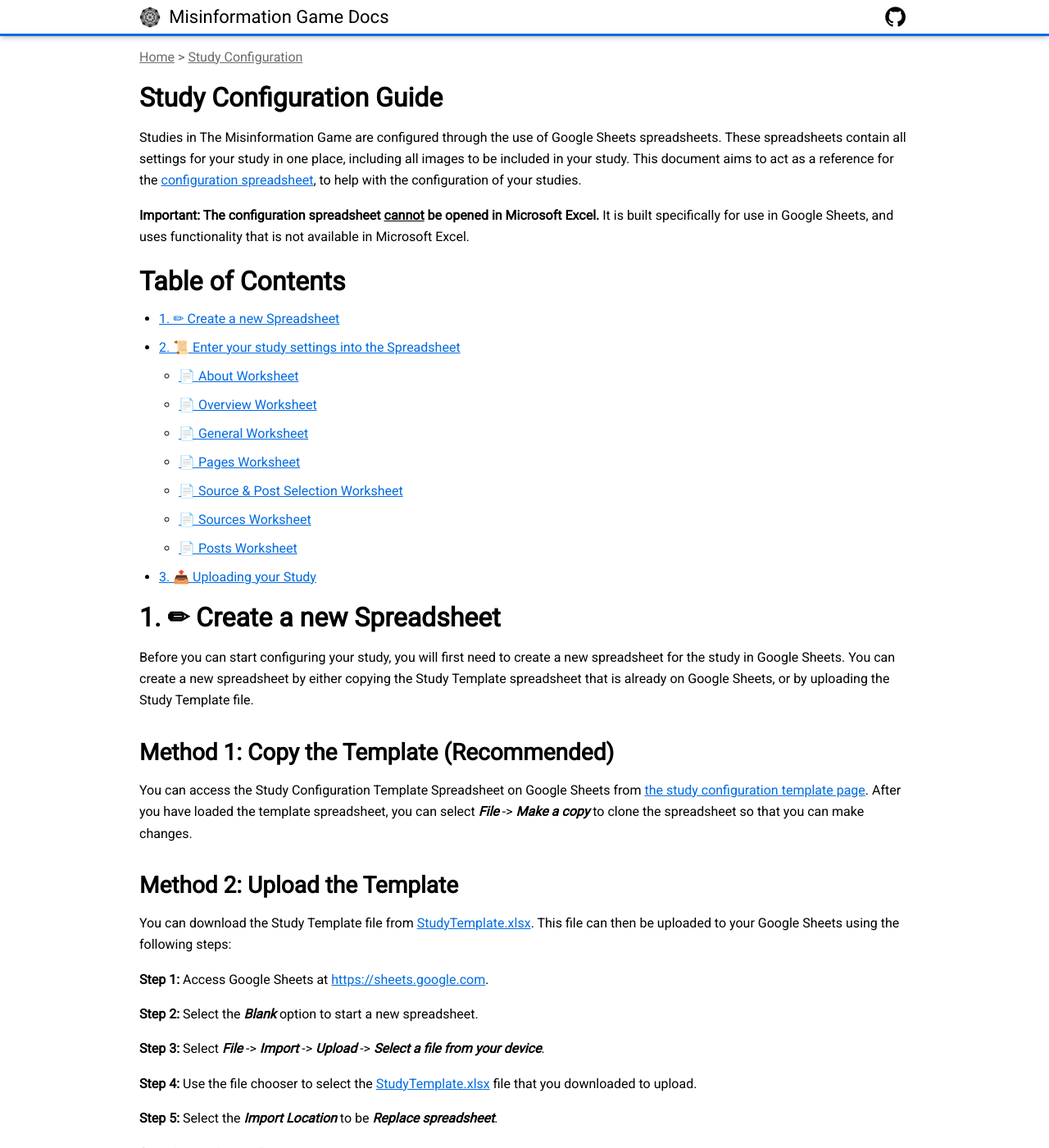
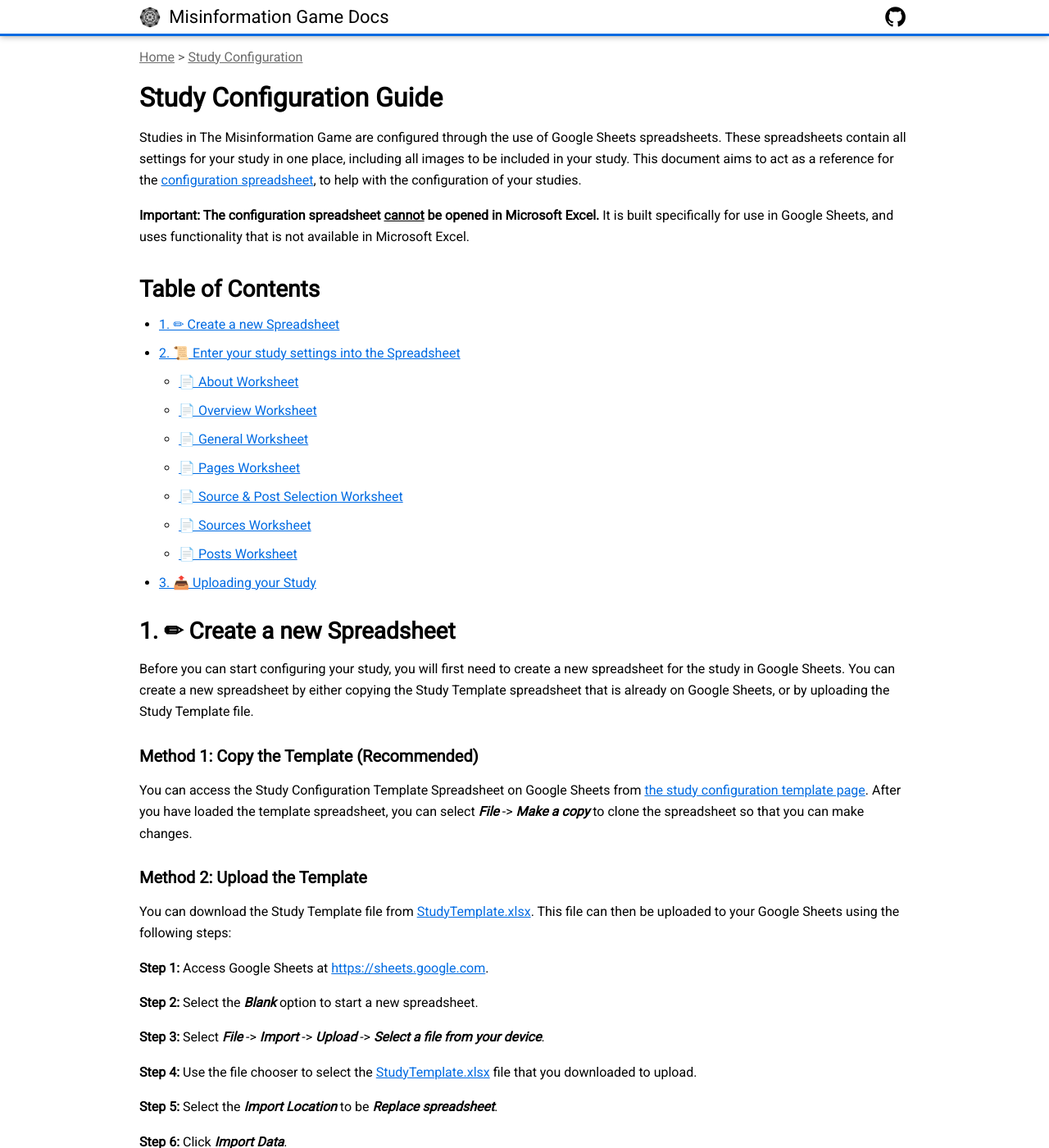
Before and after one commit to beekewardin/themisinformationgame.github.io, a Jekyll site: the page built from StudyConfiguration.md, in a window 1280 px wide and 1400 px high. Shown: the whole window at 82% size. Built offline with Jekyll 4.4.1, drawn with Linux system fonts in a browser that asks for light colours; nearby versions of some CDN libraries; our own code applies the rules of GitHub Pages for plain Markdown files.

Commit message:
Change formatting of headers in the 'Study Configuration' documentation, and auto-generate table of contents for 'Simulation' documentation (more to come)

````diff
--- a/StudyConfiguration.md
+++ b/StudyConfiguration.md
@@ -22,9 +22,10 @@
 Microsoft Excel.
 
 
-<h1 id="toc">
+
+<h2 id="toc">
     Table of Contents
-</h1>
+</h2>
 * [1. ✏ Create a new Spreadsheet](#create)
 * [2. 📜 Enter your study settings into the Spreadsheet](#configure)
     - [📄 About Worksheet](#about)
@@ -37,9 +38,9 @@
 * [3. 📤 Uploading your Study](#upload)
 
 
-<h1 id="create">
+<h2 id="create">
     1. ✏ Create a new Spreadsheet
-</h1>
+</h2>
 Before you can start configuring your study, you will first
 need to create a new spreadsheet for the study in Google
 Sheets. You can create a new spreadsheet by either copying
@@ -47,9 +48,9 @@
 Sheets, or by uploading the Study Template file.
 
 
-<h2 id="create-copy">
+<h3 id="create-copy">
     Method 1: Copy the Template (Recommended)
-</h2>
+</h3>
 You can access the Study Configuration Template Spreadsheet on Google Sheets
 from [the study configuration template page](/link/StudyTemplate).
 After you have loaded the template spreadsheet, you can select
@@ -57,9 +58,9 @@
 you can make changes.
 
 
-<h2 id="create-upload">
+<h3 id="create-upload">
     Method 2: Upload the Template
-</h2>
+</h3>
 You can download the Study Template file from
 [StudyTemplate.xlsx](StudyTemplate.xlsx). This file can then
 be uploaded to your Google Sheets using the following steps:
@@ -86,9 +87,9 @@
 to create your new study.
 
 
-<h1 id="configure">
+<h2 id="configure">
     2. 📜 Enter your study settings into the Spreadsheet
-</h1>
+</h2>
 The configuration spreadsheet may look intimidating at
 first glance, and so this section will try to break
 down the configuration spreadsheet sheet-by-sheet.
@@ -98,9 +99,9 @@
 configure your study.
 
 
-<h2 id="about">
+<h3 id="about">
     2.1. 📄 About Worksheet
-</h2>
+</h3>
 The _About_ sheet gives an overview of the structure of
 the spreadsheet, with a short description of each sheet in
 the spreadsheet. It also contains a legend for what the
@@ -112,26 +113,26 @@
 spreadsheet.
 
 
-<h2 id="overview">
+<h3 id="overview">
     2.2. 📄 Overview Worksheet
-</h2>
+</h3>
 The _Overview_ sheet provides a summary of all the settings
 that have been entered. It also collates all the errors
 between all the sheets into one place, so that you can
 easily identify if there are any errors in your
 configuration.
 
-<h3 id="overview-status">
+<h4 id="overview-status">
     2.2.1. Status
-</h3>
+</h4>
 The status of the spreadsheet gives an indication of
 whether there are any errors in the spreadsheet. If
 there are any errors in any of the sheets, an error
 will be shown here.
 
-<h3 id="overview-opened-in-sheets">
+<h4 id="overview-opened-in-sheets">
     2.2.2. Opened in Google Sheets
-</h3>
+</h4>
 This attempts to detect whether the spreadsheet was
 opened in Google Sheets, and will error if it can
 detect that it was opened in Microsoft Excel. This
@@ -139,25 +140,25 @@
 Sheets and Microsoft Excel, and it therefore may not
 be 100% accurate.
 
-<h3 id="overview-general">
+<h4 id="overview-general">
     2.2.3. General Settings
-</h3>
+</h4>
 This section gives an overview of the general settings
 of your study, as well as their validity in the top-left.
 The **Pages** value will show the exact order of pages
 that participants will be shown when they participate
 in your study.
 
-<h3 id="overview-sources">
+<h4 id="overview-sources">
     2.2.4. Sources
-</h3>
+</h4>
 This will show the validity of all the sources you have
 entered, and includes the number of sources that have been
 included in the _Sources_ sheet.
 
-<h3 id="overview-posts">
+<h4 id="overview-posts">
     2.2.5. Posts
-</h3>
+</h4>
 This will show the validity of all posts, as well as the
 number of true and false posts that have been included
 in the _Posts_ sheet.
@@ -173,17 +174,17 @@
 being shown, even if the true post percentage is 100%.
 
 
-<h2 id="general">
+<h3 id="general">
     2.3. 📄 General Worksheet
-</h2>
+</h3>
 The General sheet is the best place to start when creating
 a study. It contains all the most broad settings of
 studies including their name, description, and length.
 
 
-<h3 id="general-basic-settings">
+<h4 id="general-basic-settings">
     2.3.1. Basic Settings
-</h3>
+</h4>
 This section contains the most basic settings that likely
 should be changed for each study.
 
@@ -231,9 +232,9 @@
 have been given.
 
 
-<h3 id="general-ui-settings">
+<h4 id="general-ui-settings">
     2.3.2. User Interface Settings
-</h3>
+</h4>
 This section contains the settings that change the user
 interface of The Misinformation Game for participants.
 These options change the way that participants are able
@@ -275,9 +276,9 @@
 Whether to allow participants to dislike comments.
 
 
-<h3 id="general-advanced-settings">
+<h4 id="general-advanced-settings">
     2.3.3. Advanced Settings
-</h3>
+</h4>
 These settings can be used to fine-tune your study.
 It is unlikely that you will need to edit these settings.
 
@@ -328,18 +329,18 @@
 </figure>
 
 
-<h2 id="pages">
+<h3 id="pages">
     2.4. 📄 Pages Worksheet
-</h2>
+</h3>
 The _Pages_ sheet allows you to edit the content of
 the instructions and debriefing that the users may be
 shown. It also allows you to edit the enforced delays
 (with disabled continue button) on these pages.
 
 
-<h3 id="pages-formatting">
+<h4 id="pages-formatting">
     2.4.1. Formatting the Text
-</h3>
+</h4>
 The text on these pages can be formatted to include **bold**,
 _italic_,
 <span style="font-size: 1.2em">larger text</span>,
@@ -373,9 +374,9 @@
 ```
 
 
-<h3 id="pages-intro-before-rules">
+<h4 id="pages-intro-before-rules">
     2.4.2. Introduction before game rules
-</h3>
+</h4>
 This page will be shown to participants after they have
 identified themselves, and before they are shown the
 rules of the game. This page can be used for instructions.
@@ -383,9 +384,9 @@
 an introduction before they are shown the game rules, then
 leave this page blank.
 
-<h3 id="pages-rules">
+<h4 id="pages-rules">
     2.4.3. Game Rules
-</h3>
+</h4>
 This page will be shown to participants after they have
 viewed the introduction before the game rules page. This
 page is intended to be used to explain the rules of the game
@@ -430,18 +431,18 @@
 - {% raw %}`{{YOUR-PROGRESS-EXAMPLE}}`{% endraw %}:
   An example Your Progress box with placeholder values.
 
-<h3 id="pages-intro-after-rules">
+<h4 id="pages-intro-after-rules">
     2.4.4. Introduction after game rules
-</h3>
+</h4>
 This page will be shown to participants after they have
 been shown the rules of the game. This page can also be
 used for instructions. It is _optional_, so if you do not
 wish to show participants an introduction after they are
 shown the game rules, then leave this page blank.
 
-<h3 id="pages-debriefing">
+<h4 id="pages-debriefing">
     2.4.5. Debriefing
-</h3>
+</h4>
 This page will be shown to participants after they have
 completed the study. This page is not optional. An
 example of this debriefing screen is shown below,
@@ -473,9 +474,9 @@
 </figure>
 
 
-<h2 id="selection">
+<h3 id="selection">
     2.5. 📄 Source & Post Selection Worksheet
-</h2>
+</h3>
 The Source & Post Selection sheet allows you to edit the
 method that is used to select the source/post pairs that
 will be shown to participants in their games. There are
@@ -486,9 +487,9 @@
 in the [Simulation documentation](/Simulation).
 
 
-<h3 id="selection-selecting-method">
+<h4 id="selection-selecting-method">
     2.5.1. Selecting a Method
-</h3>
+</h4>
 The **Source & Post Selection Method** value at the top of
 this sheet should be changed manually to the name of the method
 to be used. This should be one of _Overall-Ratio_,
@@ -498,9 +499,9 @@
 disabled.
 
 
-<h3 id="selection-overall-ratio">
+<h4 id="selection-overall-ratio">
     2.5.2. Method 1: Overall-Ratio
-</h3>
+</h4>
 Sources will be selected randomly, and the associated
 post will be chosen to match an overall ratio of
 true:false posts. The settings for this method are
@@ -515,9 +516,9 @@
 should approach this value.
 
 
-<h3 id="selection-source-ratios">
+<h4 id="selection-source-ratios">
     2.5.3. Method 2: Source-Ratios
-</h3>
+</h4>
 Sources will be selected randomly, and the associated
 post will be chosen to match the **True Post Percentage**
 defined for each source.
@@ -529,9 +530,9 @@
 to show should approach their defined **True Post Percentage**.
 
 
-<h3 id="selection-credibility">
+<h4 id="selection-credibility">
     2.5.4. Method 3: Credibility
-</h3>
+</h4>
 Sources will be selected randomly, and then a **True Post
 Percentage** will be calculated from the credibility of
 the source. The ratio will then be used to sample a true
@@ -550,9 +551,9 @@
 credibility is zero.
 
 
-<h3 id="selection-predefined">
+<h4 id="selection-predefined">
     2.5.5. Method 4: Pre-Defined
-</h3>
+</h4>
 An exact set of source/post pairs is manually defined.
 The source/post pairs can be manually defined in the
 _Pre-Defined Source & Post Order_ sheet, alongside
@@ -572,9 +573,9 @@
 These IDs can be found in the _Posts_ sheet.
 
 
-<h2 id="sources">
+<h3 id="sources">
     2.6. 📄 Sources Worksheet
-</h2>
+</h3>
 The _Sources_ sheet allows you to add all the sources that can
 be shown to participants during your study. Each source contains
 several settings to define their appearance and behaviour. An
@@ -591,9 +592,9 @@
 preview the settings for your sources.
 
 
-<h3 id="sources-defaults">
+<h4 id="sources-defaults">
     2.6.1. Default Source Values
-</h3>
+</h4>
 This section defines defaults for some source parameters
 to avoid repetition in entering values that are constant
 for most sources. If one of the parameters that has a
@@ -631,9 +632,9 @@
 </figure>
 
 
-<h3 id="sources-table">
+<h4 id="sources-table">
     2.6.2. Sources Table
-</h3>
+</h4>
 The table below the Default Source Values is where the sources
 in the study can be added. Each row in this table represents
 one source. The **ID** and **Name** of each source is required
@@ -735,9 +736,9 @@
   </a> is "Source-Ratios".
 
 
-<h2 id="posts">
+<h3 id="posts">
     2.7. 📄 Posts Worksheet
-</h2>
+</h3>
 The _Posts_ sheet allows you to add all the posts that could
 be shown to participants during the game. Each post can
 only be shown to a participant once, and will never be
@@ -749,9 +750,9 @@
 number of true and false posts that you have entered.
 
 
-<h3 id="posts-default-values">
+<h4 id="posts-default-values">
     2.7.1. Default Post Values
-</h3>
+</h4>
 This section defines separate defaults for true posts and
 false posts. This is done to reduce the effort in creating
 consistent behaviour for true and false posts. For example,
@@ -764,9 +765,9 @@
 for _likes_, _dislikes_, _shares_, or _flags_ for posts.
 
 
-<h3 id="posts-table">
+<h4 id="posts-table">
     2.7.2. Posts Table
-</h3>
+</h4>
 The table below the Default Post Values allows you to enter
 all the posts that may be shown to participants during the
 study. Each row in the table represents one post. The
@@ -909,9 +910,9 @@
 </ul>
 
 
-<h1 id="upload">
+<h2 id="upload">
     3. 📤 Uploading your Study
-</h1>
+</h2>
 Once you have completed configuring your study, it is recommended
 you first check the **Overview** sheet to make sure that
 everything looks correct, and doesn't contain any errors.
--- a/_layouts/default.html
+++ b/_layouts/default.html
@@ -18,6 +18,7 @@
         </div>
       {% endif %}
 
+      <!-- This includes the content of the page. -->
       {% include anchor_headings.html html=content anchorBody="#" anchorClass="header-link" %}
 
       {% if page.showBackToTop %}
--- a/_sass/_base.scss
+++ b/_sass/_base.scss
@@ -51,7 +51,7 @@
 }
 h4 {
   margin-top: 1.5rem;
-  font-size: 1rem;
+  font-size: 1.125rem;
   text-decoration: underline;
 }
 h5, h6 {
--- a/_sass/_default.scss
+++ b/_sass/_default.scss
@@ -34,7 +34,6 @@
   display: inline-block;
   color: black;
   font-weight: 800;
-  text-decoration: underline;
 }
 .param-name::after {
   display: inline-block;
````
Also changed, not shown: Simulation.md (+22 -35 lines).
